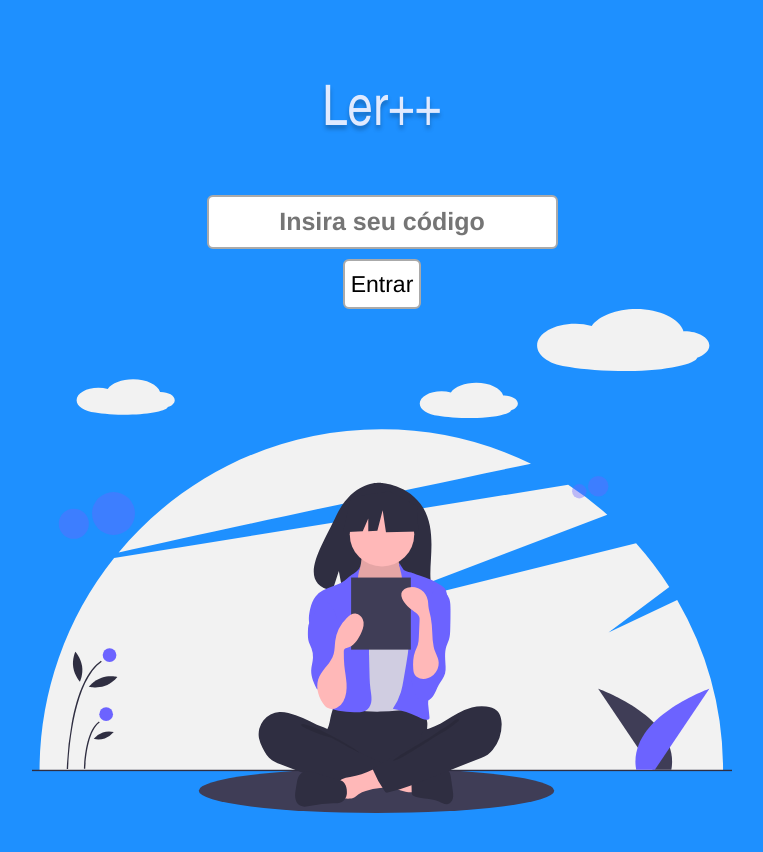
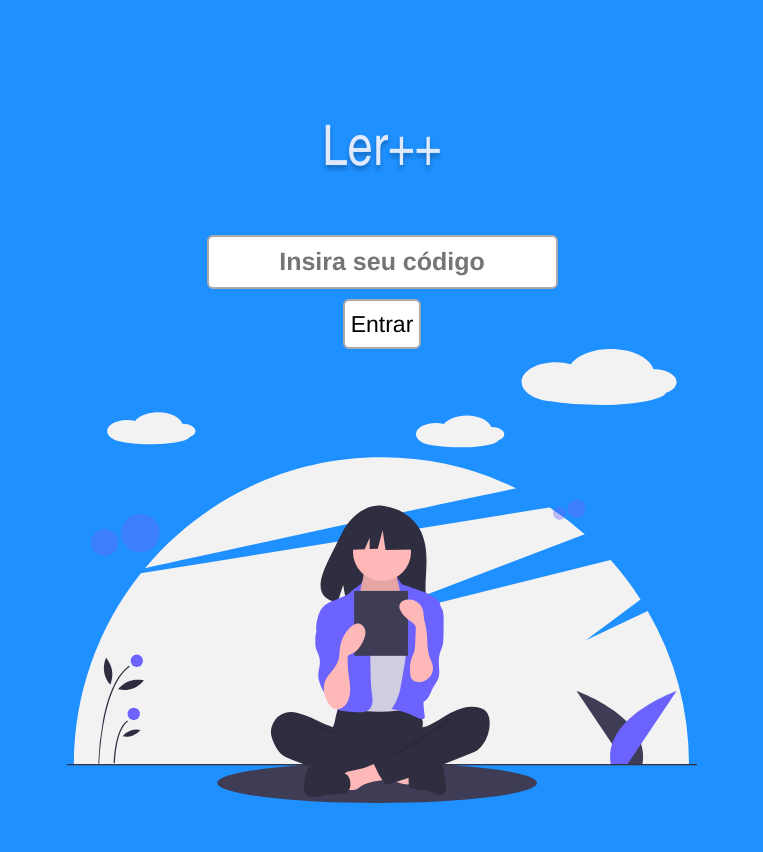
Before and after one commit to Edglatus/LerMaisMais, a React (Create React App) app: page / in a window 1280 px wide. Shown: the top 852 px of the page, without its empty margins (258-1021 px from the left). After the commit the page ends 803 px from the top, so only its background shows below. Built offline with nearby package versions, Linux system fonts and the light colour scheme.

Commit message:
Refined Home page styling. Added redirection to Lists page

```diff
--- a/src/pages/Home/index.js
+++ b/src/pages/Home/index.js
@@ -1,17 +1,19 @@
 import React, {Component} from 'react';
+import { withRouter  } from 'react-router-dom';
 import reading from '../../assets/reading.svg';
 
 import { Container, Form } from './styles';
 
-export default class Home extends Component{
+class Home extends Component{
     state = {
         typedLogin: ''
     };
 
 
-    submissionHandler()
+    submissionHandler(e)
     {
-        console.log('submitted');
+        e.preventDefault();
+        this.props.history.push('/list');
     }
 
     render() {
@@ -20,7 +22,7 @@ export default class Home extends Component{
         return (
             <Container>
                 <h1>Ler++</h1>
-                <Form onSubmit={this.submissionHandler}>
+                <Form onSubmit={(e) => this.submissionHandler(e)}>
                 <input type="text" placeholder="Insira seu código" value={typedLogin}/>
                 <button type="submit">Entrar</button>
                 </Form>
@@ -29,3 +31,5 @@ export default class Home extends Component{
         );
     };
 }
+
+export default withRouter(Home);
--- a/src/pages/Home/styles.js
+++ b/src/pages/Home/styles.js
@@ -4,13 +4,15 @@ export const Container = styled.div`
     display: flex;
     flex-direction: column;
     align-items: center;
-    justify-content: space-between;
+    justify-content: space-around;
 
     max-width: 700px;
-    margin: 80px auto;
+    margin: 0px auto;
+    height: 100vh;
 
     h1 {
-        width: 100%;
+        margin-top: 15vh;
+        width: 100vw;
         text-align: center;
         font-family: "Londrina Solid", 'fallback', 'Arial Narrow', Arial, sans-serif;
         font-style: normal;
@@ -21,7 +23,8 @@ export const Container = styled.div`
     }
 
     .img{
-        width: 100%;
+        max-width: 90%;
+        padding: 20px 30px 0px 30;
     }
 
 `;
```
